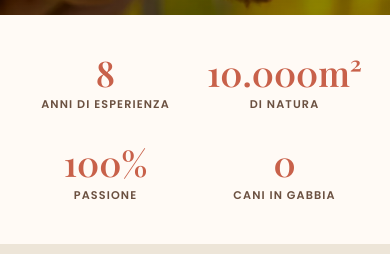
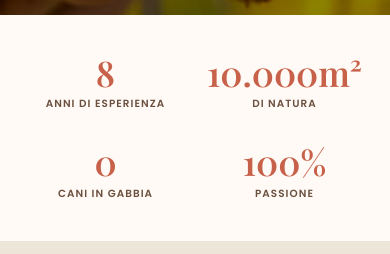
Before and after one commit to Michel9329/Maatilayla, a React (Vite) app: page / in a window 390 px wide. Shown: the part 576-830 px from the top of the page. Built offline with nearby package versions, Linux system fonts and the light colour scheme; no server answers; a web font is replaced by a local one.

Commit message:
fix: stats — swap ordine, fix layout shift (flex:1), label wrap mobile, ref diretti

```diff
--- a/src/components/sections/StatsSection.tsx
+++ b/src/components/sections/StatsSection.tsx
@@ -7,8 +7,8 @@ gsap.registerPlugin(ScrollTrigger)
 const stats = [
   { end: 8, start: 0, suffix: '', label: 'Anni di esperienza', duration: 2.4 },
   { end: 10000, start: 0, suffix: 'm²', label: 'Di natura', duration: 2.8 },
+  { end: 0, start: 16, suffix: '', label: 'Cani in gabbia', duration: 4.5 },
   { end: 100, start: 0, suffix: '%', label: 'Passione', duration: 2.4 },
-  { end: 0, start: 16, suffix: '', label: 'Cani in gabbia', duration: 4.5 },
 ]
 
 export default function StatsSection() {
@@ -22,7 +22,6 @@ export default function StatsSection() {
 
     const ctx = gsap.context(() => {
       const items = itemRefs.current.filter(Boolean) as HTMLElement[]
-      const values = valueRefs.current.filter(Boolean) as HTMLElement[]
 
       // Entrata: fade-in + slide-up staggerato
       gsap.fromTo(
@@ -45,7 +44,7 @@ export default function StatsSection() {
 
       // CountUp / CountDown per ogni numero
       stats.forEach((stat, i) => {
-        const el = values[i]
+        const el = valueRefs.current[i]
         if (!el) return
 
         const obj = { val: stat.start }
@@ -74,7 +73,7 @@ export default function StatsSection() {
   return (
     <section className="stats-section" ref={sectionRef} aria-label="I nostri numeri">
       <ul className="stats-grid">
-        {stats.map(({ start, suffix, label, end }, i) => (
+        {stats.map(({ start, suffix, label }, i) => (
           <li
             key={label}
             className="stat-item"
@@ -88,7 +87,7 @@ export default function StatsSection() {
                 valueRefs.current[i] = el
               }}
             >
-              {end === 0 ? start : start.toLocaleString('it-IT')}
+              {start.toLocaleString('it-IT')}
               {suffix}
             </span>
             <span className="stat-label">{label}</span>
--- a/src/index.css
+++ b/src/index.css
@@ -125,6 +125,7 @@ body {
 }
 
 .stat-item {
+  flex: 1;
   display: flex;
   flex-direction: column;
   align-items: center;
@@ -148,7 +149,14 @@ body {
   letter-spacing: 0.1em;
   text-transform: uppercase;
   color: var(--color-text-muted);
-  white-space: nowrap;
+  white-space: nowrap; /* su mobile override sotto */
+}
+
+@media (max-width: 767px) {
+  .stat-label {
+    white-space: normal;
+    font-size: 0.65rem;
+  }
 }
 
 @media (max-width: 767px) {
```
